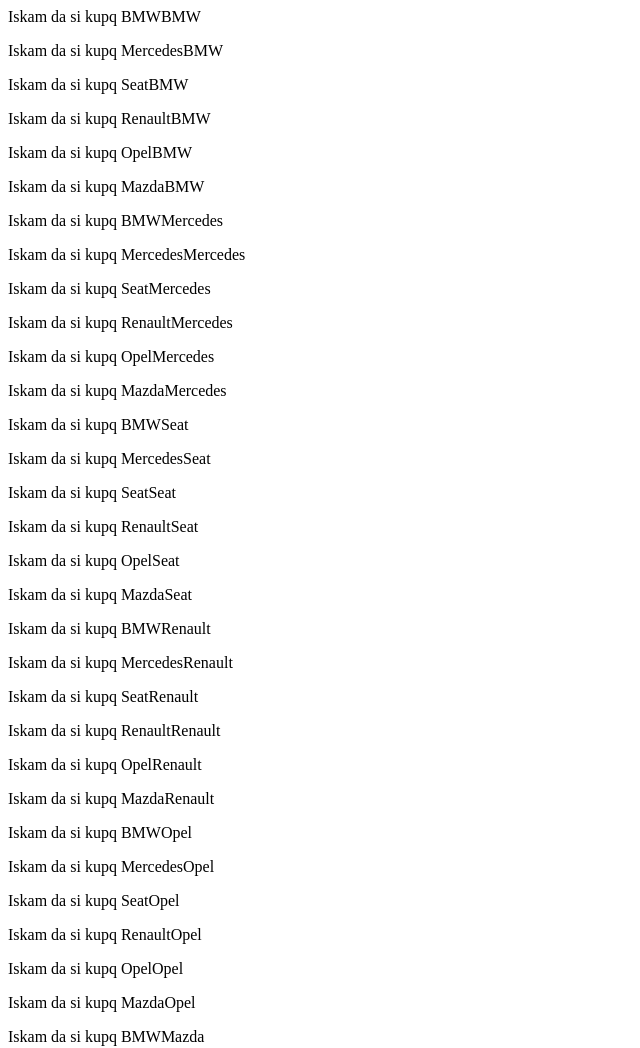
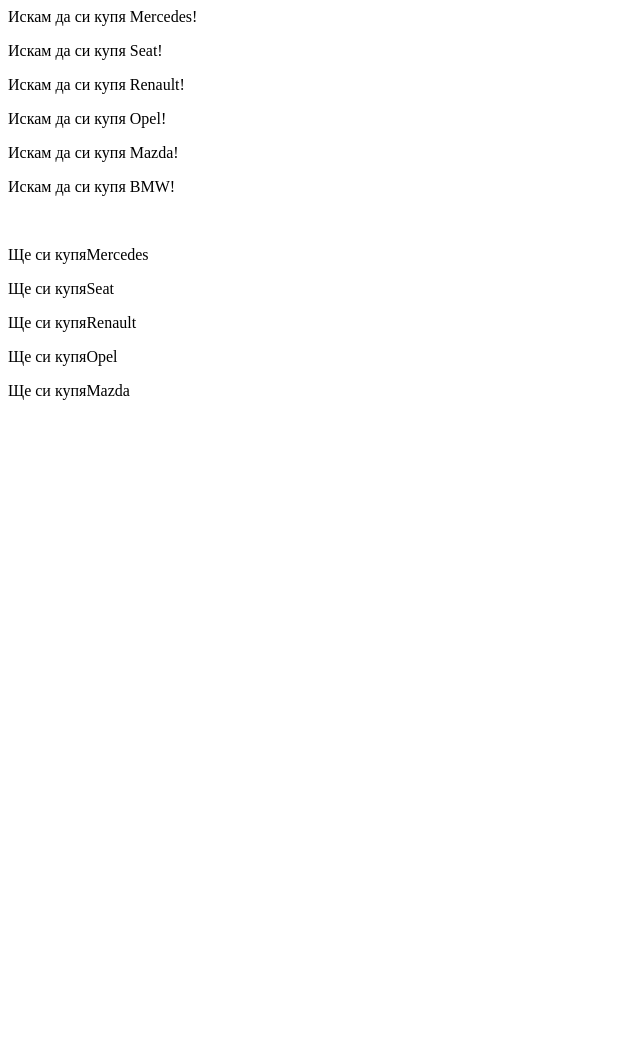
Before and after one commit to ivanhristov93/PHP-MySQL-Course, a PHP site: page /01php-homework.php in a window 1280 px wide. Shown: the top 1048 px of the page, without its empty margins (0-640 px from the left). After the commit the page ends 400 px from the top, so only its background shows below. Run offline with PHP 8.4, Linux system fonts and the light colour scheme.

Commit message:
1homework

```diff
--- a/01php-homework.php
+++ b/01php-homework.php
@@ -1,12 +1,18 @@
 <?php
-	$first_arr = array("BMW", "Mercedes", "Seat", "Renault", "Opel", "Mazda");
-	$size = count($first_arr);
+	$array = array("Mercedes", "Seat", "Renault", "Opel", "Mazda");
+
+	$array[] = "BMW";
+
+	$size = count($array);
+
 	for($i = 0; $i < $size; $i++)
 	{
-		echo "<p>Iskam da si kupq BMW" . $first_arr[$i] . "</p>";
-		echo "<p>Iskam da si kupq Mercedes" . $first_arr[$i] . "</p>";
-		echo "<p>Iskam da si kupq Seat" . $first_arr[$i] . "</p>";
-		echo "<p>Iskam da si kupq Renault" . $first_arr[$i] . "</p>";
-		echo "<p>Iskam da si kupq Opel" . $first_arr[$i] . "</p>";
-		echo "<p>Iskam da si kupq Mazda" . $first_arr[$i] . "</p>";
+		echo "<p>Искам да си купя " . $array[$i] . "!</p>";
 	}
+	unset($array[5]);
+	echo "<br />";
+	echo "<p>Ще си купя" . $array[0] . "</p>";
+	echo "<p>Ще си купя" . $array[1] . "</p>";
+	echo "<p>Ще си купя" . $array[2] . "</p>";
+	echo "<p>Ще си купя" . $array[3] . "</p>";
+	echo "<p>Ще си купя" . $array[4] . "</p>";
```
